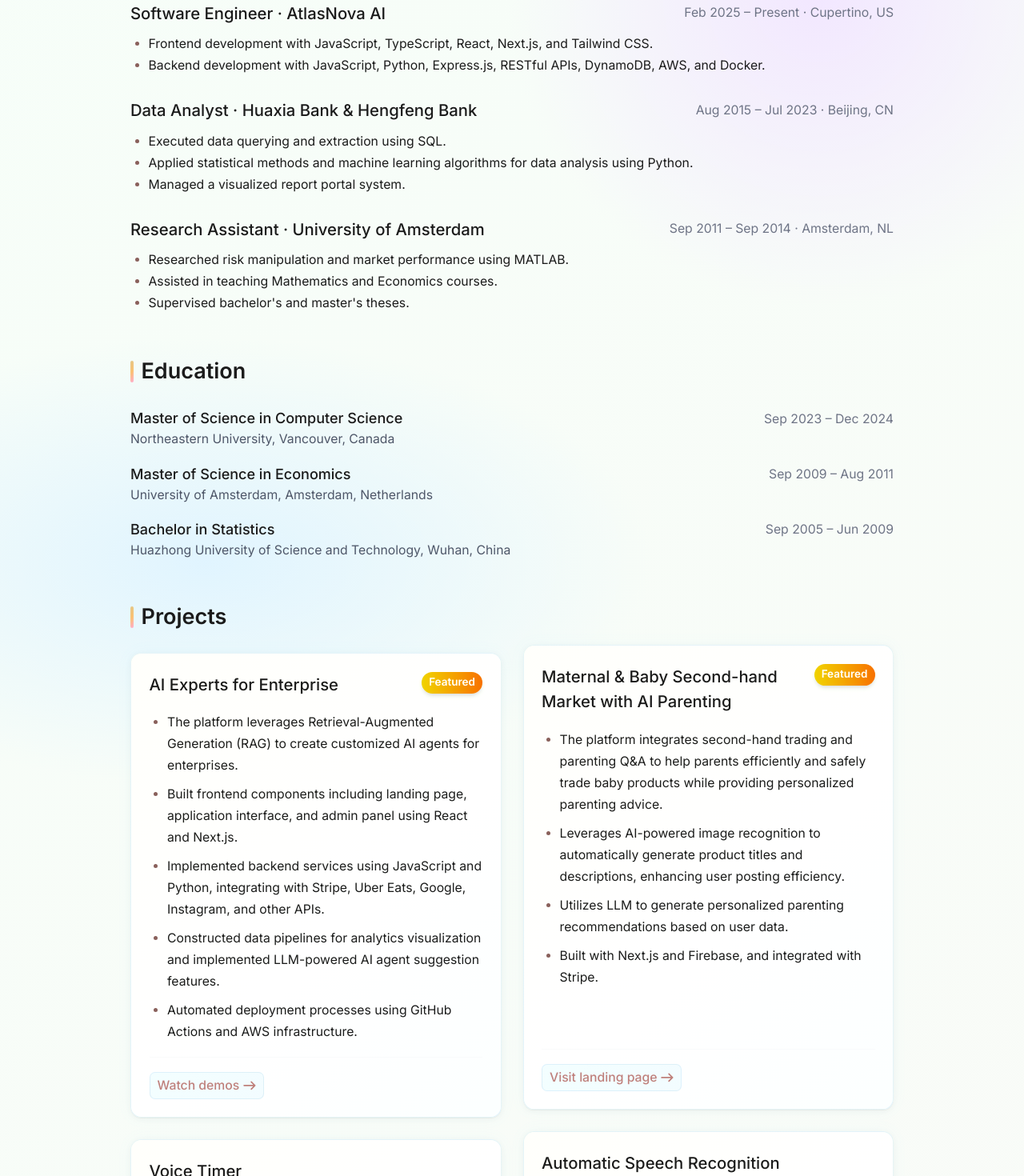
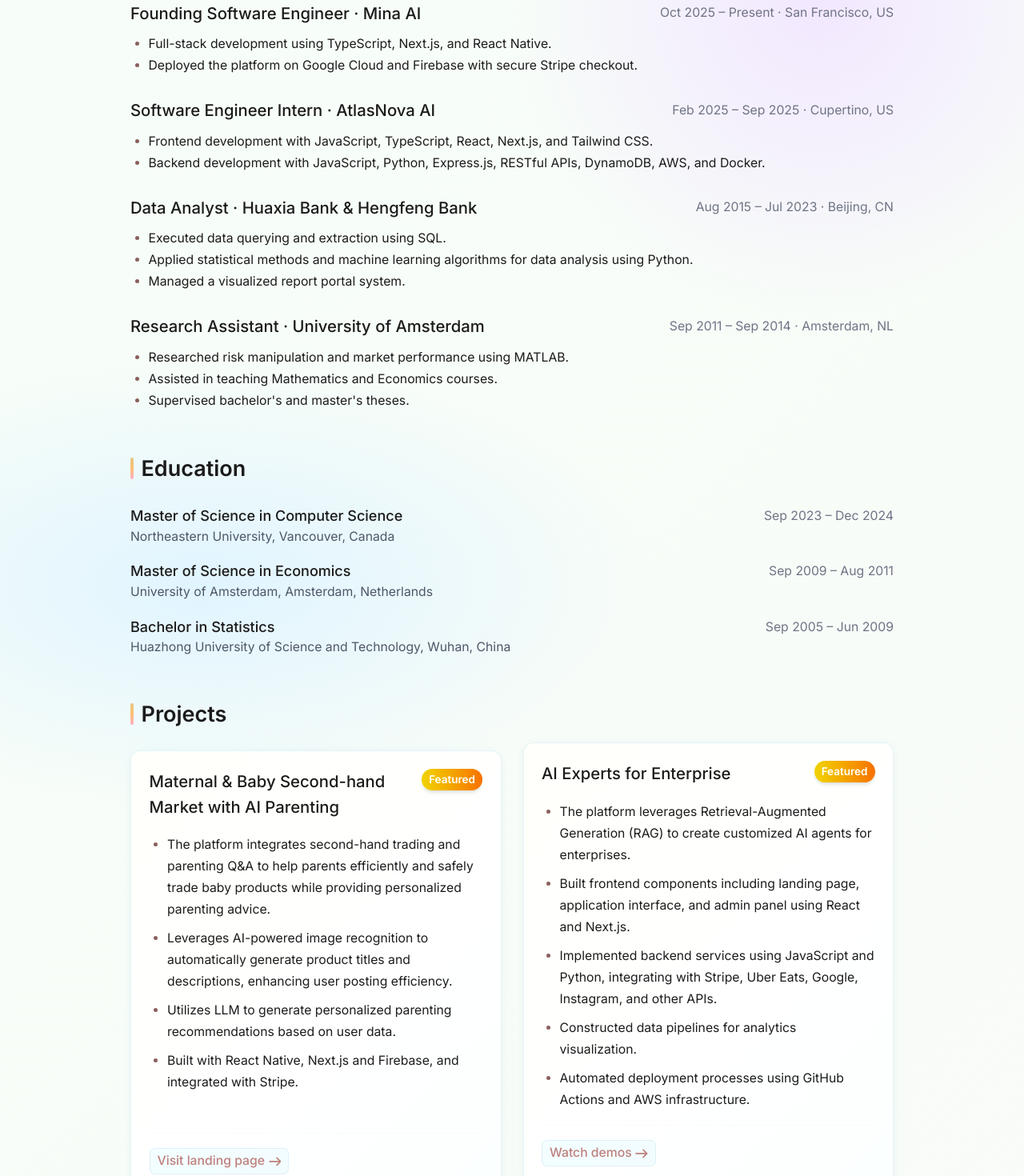
Before and after one commit to Liting-Zhou/liting-zhou.github.io, a Next.js app: page / in a window 1280 px wide. Shown: the part 360-1830 px from the top of the page at 80% size. Built offline with nearby package versions, Linux system fonts and the light colour scheme.

Commit message:
update (#2)

```diff
--- a/app/page.tsx
+++ b/app/page.tsx
@@ -30,10 +30,31 @@
           <div>
             <div className="flex flex-col sm:flex-row sm:items-center sm:justify-between">
               <h3 className="text-lg font-medium">
-                Software Engineer · AtlasNova AI
+                Founding Software Engineer · Mina AI
               </h3>
               <span className="text-sm text-gray-500">
-                Feb 2025 – Present · Cupertino, US
+                Oct 2025 – Present · San Francisco, US
+              </span>
+            </div>
+            <ul className="list-disc ms-5 mt-2 text-sm leading-6">
+              <li>
+                Full-stack development using TypeScript, Next.js, and React
+                Native.
+              </li>
+              <li>
+                Deployed the platform on Google Cloud and Firebase with secure
+                Stripe checkout.
+              </li>
+            </ul>
+          </div>
+
+          <div>
+            <div className="flex flex-col sm:flex-row sm:items-center sm:justify-between">
+              <h3 className="text-lg font-medium">
+                Software Engineer Intern · AtlasNova AI
+              </h3>
+              <span className="text-sm text-gray-500">
+                Feb 2025 – Sep 2025 · Cupertino, US
               </span>
             </div>
             <ul className="list-disc ms-5 mt-2 text-sm leading-6">
@@ -131,6 +152,66 @@
         <h2 className="text-2xl font-semibold heading-accent mb-6">Projects</h2>
         <div className="grid sm:grid-cols-2 gap-6">
           {/* always visible */}
+          {/* Mina */}
+          <article className="card p-5 transition-shadow hover:shadow-md flex flex-col h-full">
+            <div className="flex-1">
+              <div className="flex items-start justify-between mb-4">
+                <h3 className="font-medium text-lg">
+                  Maternal & Baby Second-hand Market with AI Parenting
+                </h3>
+                <span className="text-xs bg-gradient-to-r from-yellow-400 to-orange-500 text-white px-2 py-1 rounded-full font-semibold shadow-md">
+                  Featured
+                </span>
+              </div>
+              <ul className="list-disc ms-5 space-y-2 text-sm leading-6 mb-4">
+                <li>
+                  The platform integrates second-hand trading and parenting Q&A
+                  to help parents efficiently and safely trade baby products
+                  while providing personalized parenting advice.
+                </li>
+                <li>
+                  Leverages AI-powered image recognition to automatically
+                  generate product titles and descriptions, enhancing user
+                  posting efficiency.
+                </li>
+                <li>
+                  Utilizes LLM to generate personalized parenting
+                  recommendations based on user data.
+                </li>
+                <li>
+                  Built with React Native, Next.js and Firebase, and integrated
+                  with Stripe.
+                </li>
+              </ul>
+            </div>
+            <div className="mt-auto pt-4 border-t border-gray-100">
+              <a
+                href="https://www.getmina.app/"
+                target="_blank"
+                rel="noopener noreferrer"
+                className="inline-flex items-center text-sm text-blue-600 hover:text-blue-800 hover:underline"
+              >
+                Visit landing page
+                <svg
+                  className="w-3.5 h-3.5 ml-1"
+                  aria-hidden="true"
+                  xmlns="http://www.w3.org/2000/svg"
+                  fill="none"
+                  viewBox="0 0 14 10"
+                >
+                  <path
+                    stroke="currentColor"
+                    strokeLinecap="round"
+                    strokeLinejoin="round"
+                    strokeWidth="1.5"
+                    d="M1 5h12m0 0L9 1m4 4L9 9"
+                  />
+                </svg>
+              </a>
+            </div>
+          </article>
+
+          {/* AtlasNova */}
           <article className="card p-5 transition-shadow hover:shadow-md flex flex-col h-full">
             <div className="flex-1">
               <div className="flex items-start justify-between mb-4">
@@ -156,8 +237,7 @@
                   other APIs.
                 </li>
                 <li>
-                  Constructed data pipelines for analytics visualization and
-                  implemented LLM-powered AI agent suggestion features.
+                  Constructed data pipelines for analytics visualization.
                 </li>
                 <li>
                   Automated deployment processes using GitHub Actions and AWS
@@ -191,62 +271,8 @@
               </a>
             </div>
           </article>
-          <article className="card p-5 transition-shadow hover:shadow-md flex flex-col h-full">
-            <div className="flex-1">
-              <div className="flex items-start justify-between mb-4">
-                <h3 className="font-medium text-lg">
-                  Maternal & Baby Second-hand Market with AI Parenting
-                </h3>
-                <span className="text-xs bg-gradient-to-r from-yellow-400 to-orange-500 text-white px-2 py-1 rounded-full font-semibold shadow-md">
-                  Featured
-                </span>
-              </div>
-              <ul className="list-disc ms-5 space-y-2 text-sm leading-6 mb-4">
-                <li>
-                  The platform integrates second-hand trading and parenting Q&A
-                  to help parents efficiently and safely trade baby products
-                  while providing personalized parenting advice.
-                </li>
-                <li>
-                  Leverages AI-powered image recognition to automatically
-                  generate product titles and descriptions, enhancing user
-                  posting efficiency.
-                </li>
-                <li>
-                  Utilizes LLM to generate personalized parenting
-                  recommendations based on user data.
-                </li>
-                <li>
-                  Built with Next.js and Firebase, and integrated with Stripe.
-                </li>
-              </ul>
-            </div>
-            <div className="mt-auto pt-4 border-t border-gray-100">
-              <a
-                href="https://www.getmina.app/"
-                target="_blank"
-                rel="noopener noreferrer"
-                className="inline-flex items-center text-sm text-blue-600 hover:text-blue-800 hover:underline"
-              >
-                Visit landing page
-                <svg
-                  className="w-3.5 h-3.5 ml-1"
-                  aria-hidden="true"
-                  xmlns="http://www.w3.org/2000/svg"
-                  fill="none"
-                  viewBox="0 0 14 10"
-                >
-                  <path
-                    stroke="currentColor"
-                    strokeLinecap="round"
-                    strokeLinejoin="round"
-                    strokeWidth="1.5"
-                    d="M1 5h12m0 0L9 1m4 4L9 9"
-                  />
-                </svg>
-              </a>
-            </div>
-          </article>
+
+          {/* Voice Timer */}
           <article className="card p-5 transition-shadow hover:shadow-md flex flex-col h-full">
             <div className="flex-1">
               <h3 className="font-medium text-lg mb-4">Voice Timer</h3>
@@ -259,11 +285,11 @@
                 </li>
                 <li>
                   Voice Command Input: Set timers hands-free using natural
-                  language
+                  language.
                 </li>
                 <li>
                   Built with React, TypeScript, Tailwind CSS, Google Gemini API,
-                  and Vite
+                  and Vite.
                 </li>
               </ul>
             </div>
@@ -581,12 +607,13 @@
               Programming Languages:
             </h3>
             <div className="flex flex-wrap gap-2">
+              <span className="chip">JavaScript</span>
+              <span className="chip">TypeScript</span>
+              <span className="chip">Python</span>
               <span className="chip">Java</span>
-              <span className="chip">TypeScript</span>
-              <span className="chip">JavaScript</span>
-              <span className="chip">Python</span>
+              <span className="chip">SQL</span>
+              <span className="chip">NoSQL</span>
               <span className="chip">Shell</span>
-              <span className="chip">C++</span>
             </div>
           </div>
 
@@ -595,7 +622,8 @@
               Frontend Technologies:
             </h3>
             <div className="flex flex-wrap gap-2">
-              <span className="chip">React.js</span>
+              <span className="chip">React</span>
+              <span className="chip">React Native</span>
               <span className="chip">Next.js</span>
               <span className="chip">HTML</span>
               <span className="chip">CSS</span>
@@ -619,10 +647,11 @@
               Databases:
             </h3>
             <div className="flex flex-wrap gap-2">
+              <span className="chip">Firestore</span>
+              <span className="chip">DynamoDB</span>
               <span className="chip">PostgreSQL</span>
               <span className="chip">MySQL</span>
               <span className="chip">MongoDB</span>
-              <span className="chip">DynamoDB</span>
               <span className="chip">Redis</span>
             </div>
           </div>
@@ -634,6 +663,8 @@
             <div className="flex flex-wrap gap-2">
               <span className="chip">Docker</span>
               <span className="chip">AWS</span>
+              <span className="chip">Google Cloud</span>
+              <span className="chip">GitHub Actions</span>
             </div>
           </div>
 
@@ -643,10 +674,9 @@
             </h3>
             <div className="flex flex-wrap gap-2">
               <span className="chip">Git</span>
-              <span className="chip">GitHub</span>
+              <span className="chip">npm</span>
               <span className="chip">Yarn</span>
               <span className="chip">pnpm</span>
-              <span className="chip">npm</span>
             </div>
           </div>
         </div>
```
